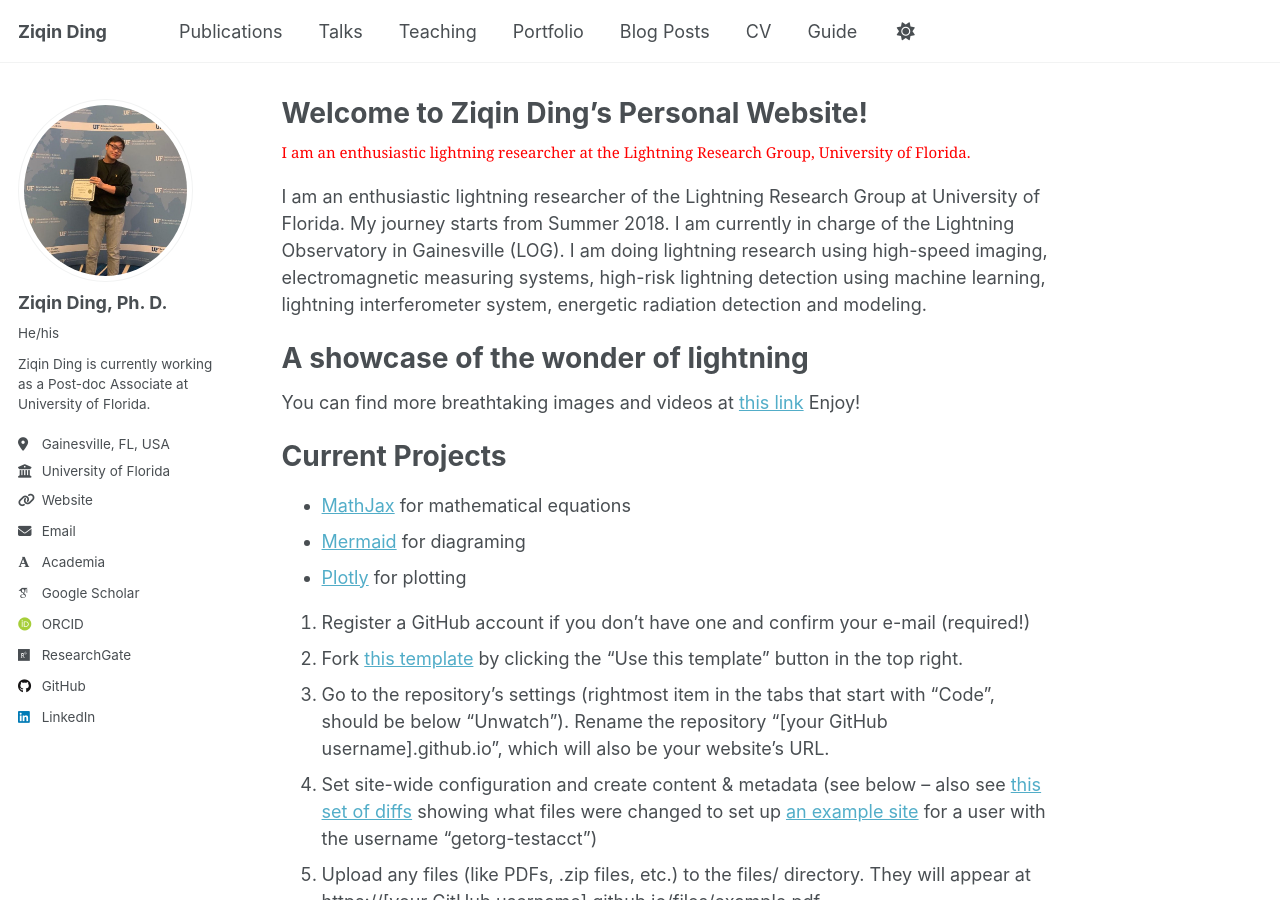
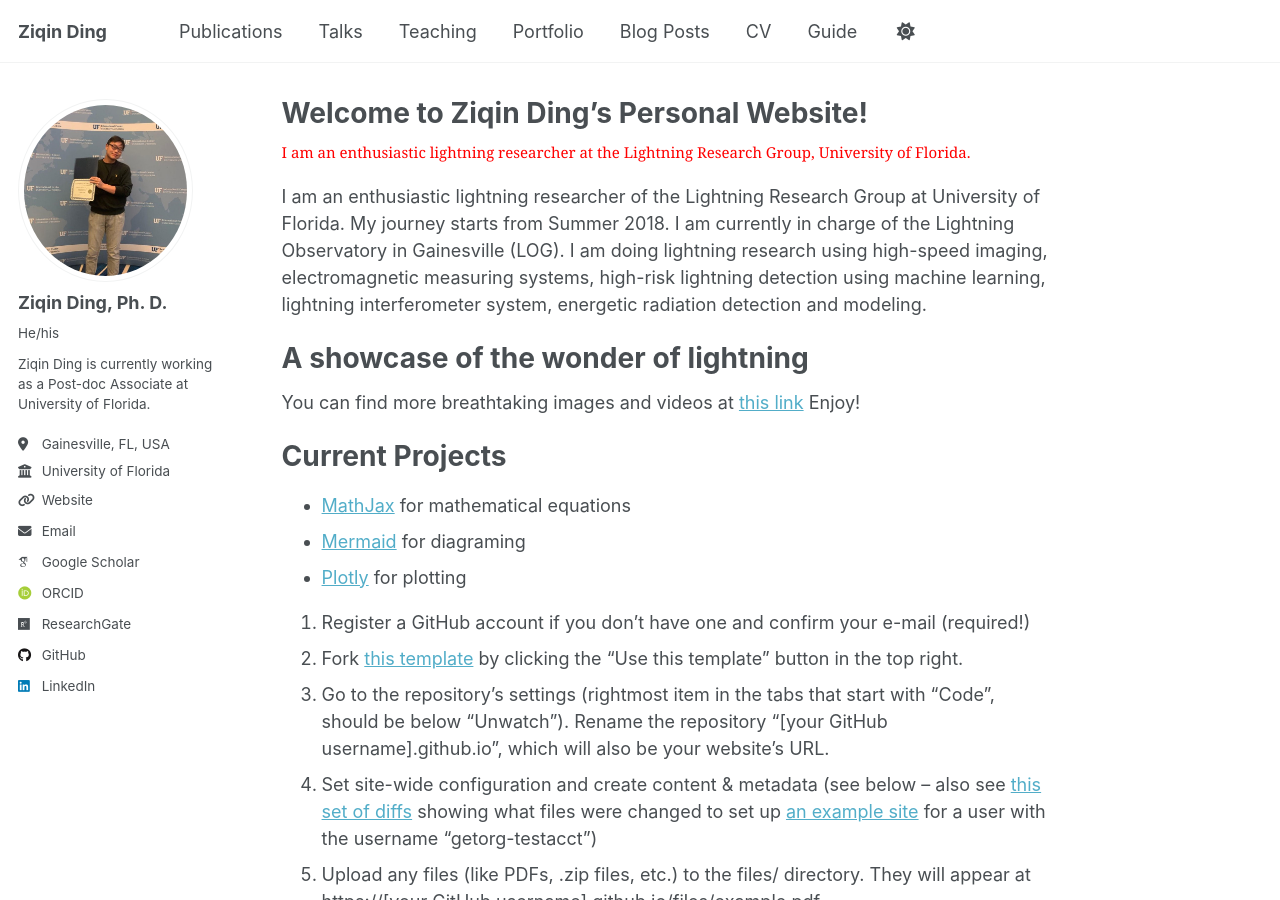
Before and after one commit to Jessethreon/Personal_webpage, a Jekyll site: the page built from _pages/about.md, in a window 1280 px wide and 900 px high. Built offline with Jekyll 4.4.1, drawn with Linux system fonts in a browser that asks for light colours; some web fonts are replaced; a script that is not in the unit is left out.

Commit message:
Update _config.yml

```diff
--- a/_config.yml
+++ b/_config.yml
@@ -29,11 +29,10 @@ author:
   bio              : "Ziqin Ding is currently working as a Post-doc Associate at University of Florida."
   location         : "Gainesville, FL, USA"
   employer         : "University of Florida"
-  uri              : "https://jessethreon.github.io/Personal_webpage/"
+  uri              : "http://www.lightning.ece.ufl.edu/"
   email            : "ziqinding94@ufl.edu"
 
   # Academic websites
-  academia         : "http://www.lightning.ece.ufl.edu/"
   googlescholar    : "https://scholar.google.com/citations?user=Gz_eGDkevfAC&hl=en"
   orcid            : "https://orcid.org/0000-0003-0970-5691"
   researchgate     : "https://www.researchgate.net/profile/Ziqin-Ding"
```
